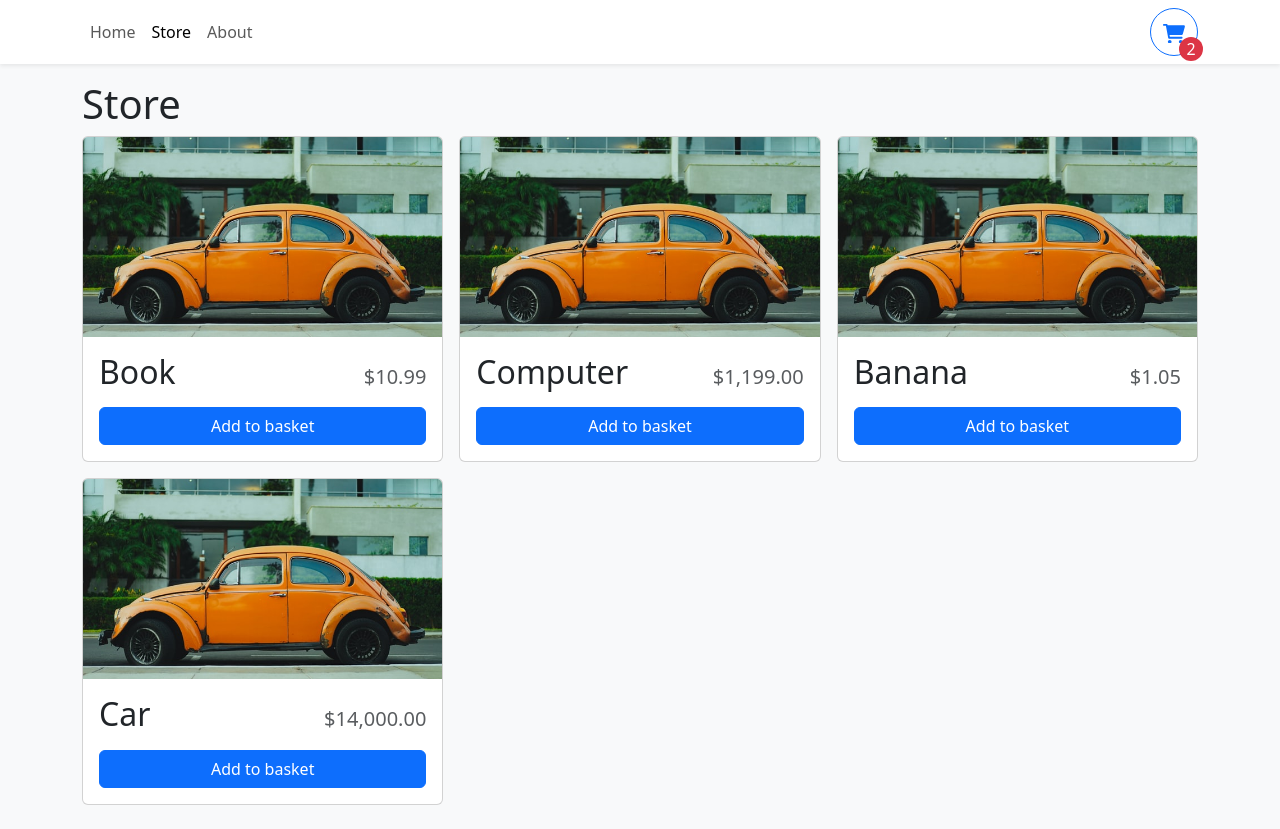
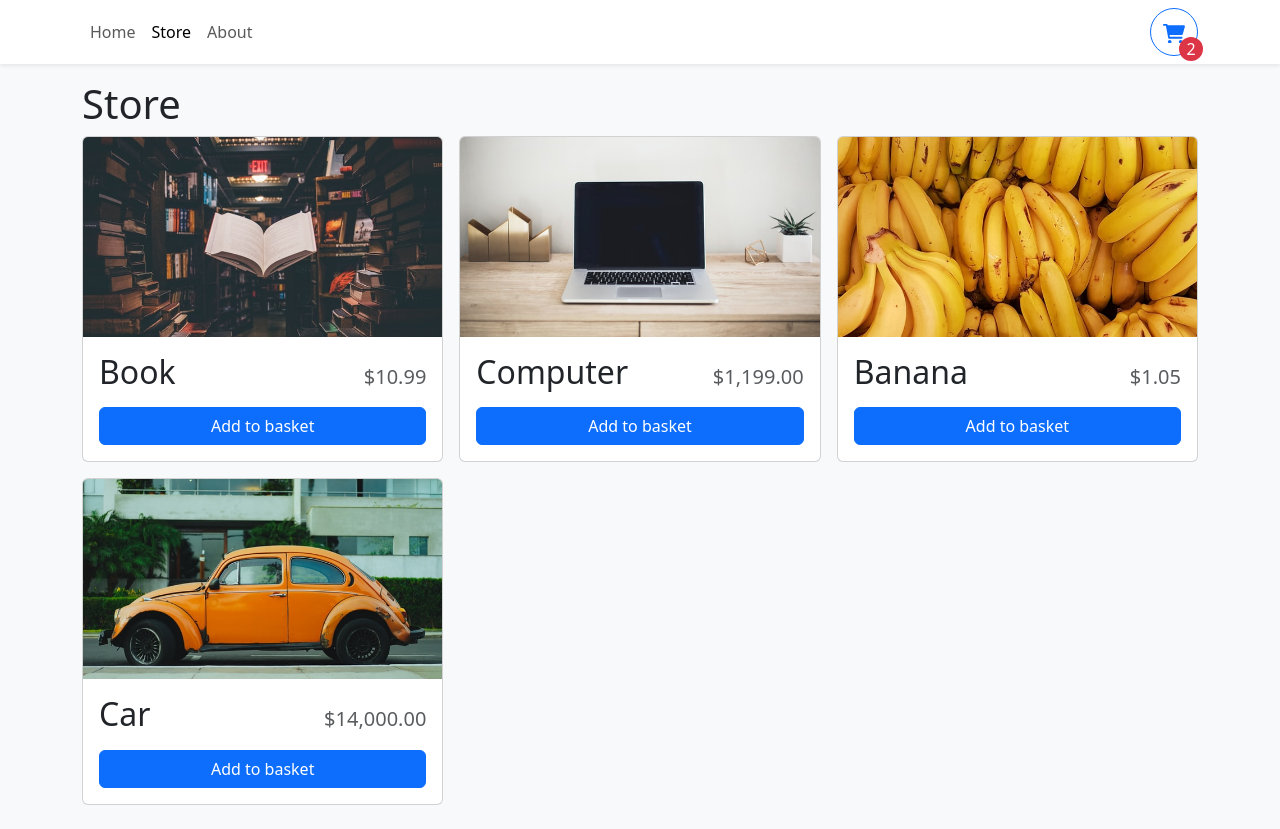
Before and after one commit to Salar-Sali/shopping-card, a React (Vite) app: page /store in a window 1280 px wide. Built offline with nearby package versions, Linux system fonts and the light colour scheme.

Commit message:
dynamic path

```diff
--- a/src/components/store-item/store-item.tsx
+++ b/src/components/store-item/store-item.tsx
@@ -19,7 +19,7 @@ const StoreItem = (props: IStoreItemProps) => {
   return (
     <Card className="h-100">
       <Card.Img
-        src='/assets/car.jpg'
+        src={vm.imgUrl}
         variant="top"
         height="200px"
         alt={vm.name}
```
Also changed, not shown: 1 other file (tests, documents, lock files or other folders).
